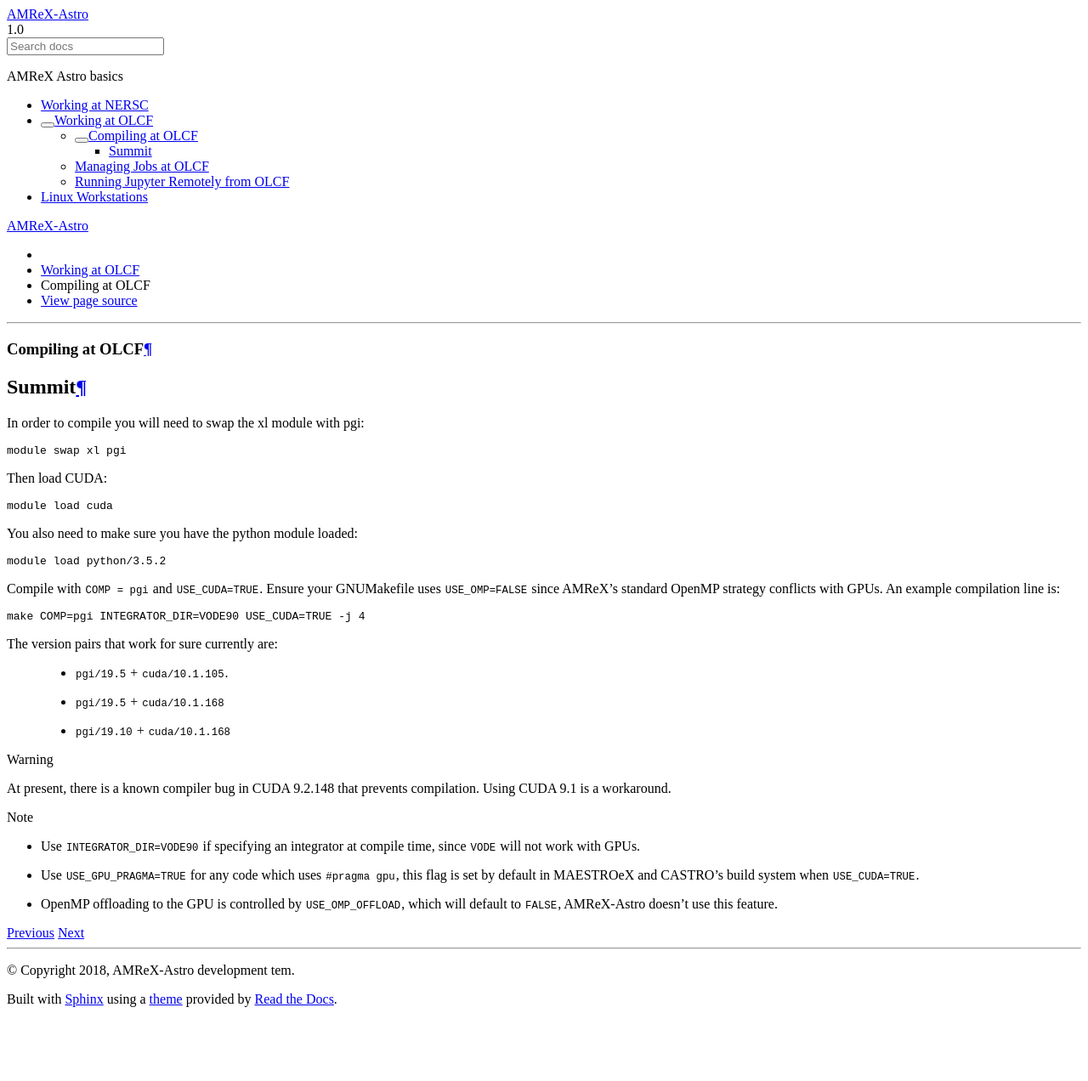
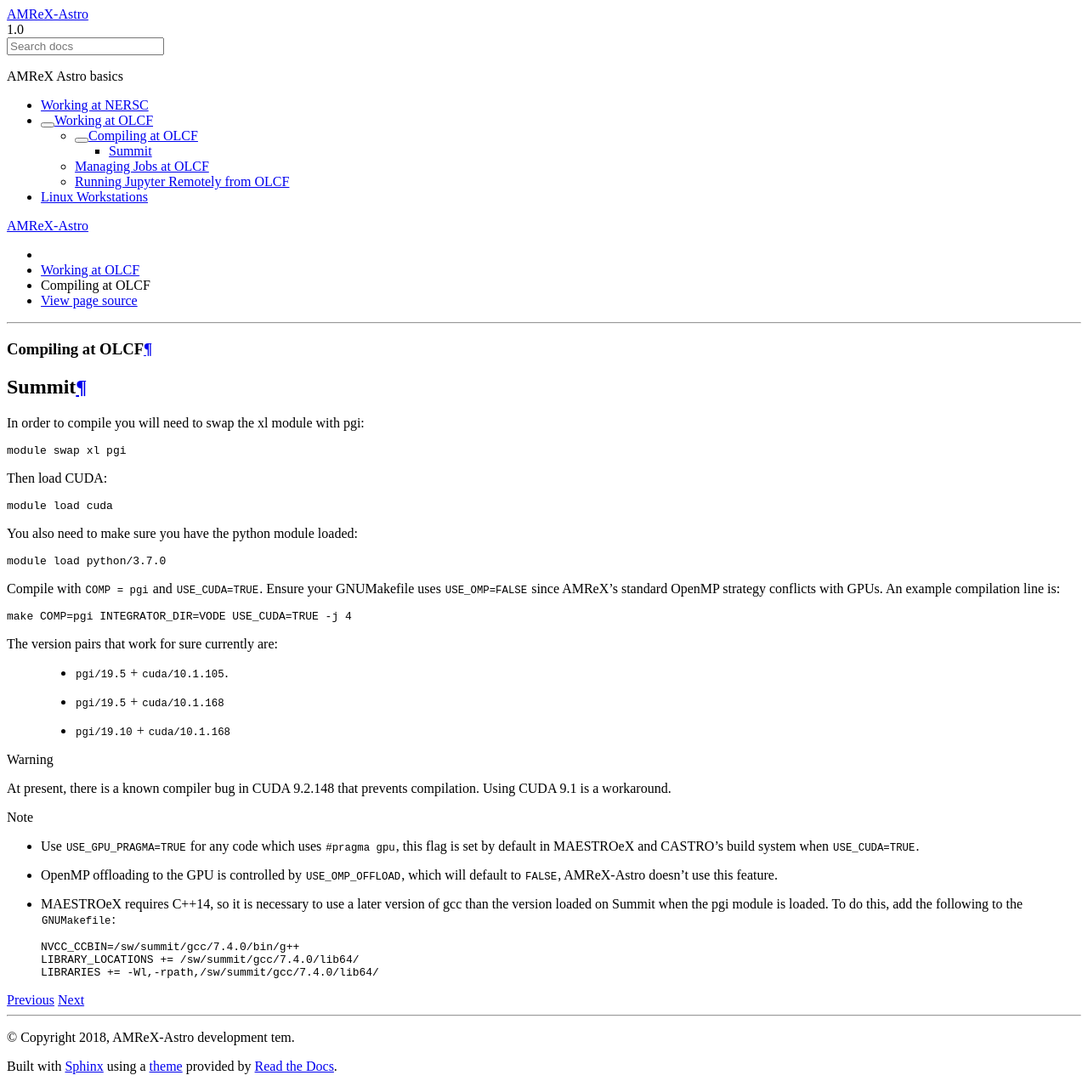
Before and after one commit to AMReX-Astro/workflow, a Sphinx documentation site: the page built from sphinx_docs/source/olcf-compilers.rst, in a window 1280 px wide. Shown: the whole page at 85% size. Built offline with Sphinx 7.4.7 and the Read the Docs theme 2.0.0, drawn with Linux system fonts in a browser that asks for light colours; before the commit the page ends 1193 px from its top, so only the background shows below that.

Commit message:
update summit compilation instructions

```diff
--- a/sphinx_docs/source/olcf-compilers.rst
+++ b/sphinx_docs/source/olcf-compilers.rst
@@ -16,13 +16,13 @@
 
 You also need to make sure you have the python module loaded::
 
-  module load python/3.5.2
+  module load python/3.7.0
 
 Compile with ``COMP = pgi`` and ``USE_CUDA=TRUE``.  Ensure your
 GNUMakefile uses ``USE_OMP=FALSE`` since AMReX's standard OpenMP
 strategy conflicts with GPUs.  An example compilation line is::
 
-  make COMP=pgi INTEGRATOR_DIR=VODE90 USE_CUDA=TRUE -j 4
+  make COMP=pgi INTEGRATOR_DIR=VODE USE_CUDA=TRUE -j 4
 
 
 The version pairs that work for sure currently are:
@@ -40,9 +40,6 @@
 
 .. note::
 
-   - Use ``INTEGRATOR_DIR=VODE90`` if specifying an integrator at
-     compile time, since ``VODE`` will not work with GPUs.
-
    - Use ``USE_GPU_PRAGMA=TRUE`` for any code which uses ``#pragma
      gpu``, this flag is set by default in MAESTROeX and CASTRO's
      build system when ``USE_CUDA=TRUE``.
@@ -50,3 +47,12 @@
    - OpenMP offloading to the GPU is controlled by
      ``USE_OMP_OFFLOAD``, which will default to ``FALSE``, AMReX-Astro
      doesn't use this feature.
+
+   - MAESTROeX requires C++14, so it is necessary to use a
+     later version of gcc than the version loaded on Summit
+     when the pgi module is loaded. To do this, add the
+     following to the ``GNUMakefile``::
+
+       NVCC_CCBIN=/sw/summit/gcc/7.4.0/bin/g++
+       LIBRARY_LOCATIONS += /sw/summit/gcc/7.4.0/lib64/
+       LIBRARIES += -Wl,-rpath,/sw/summit/gcc/7.4.0/lib64/
```
